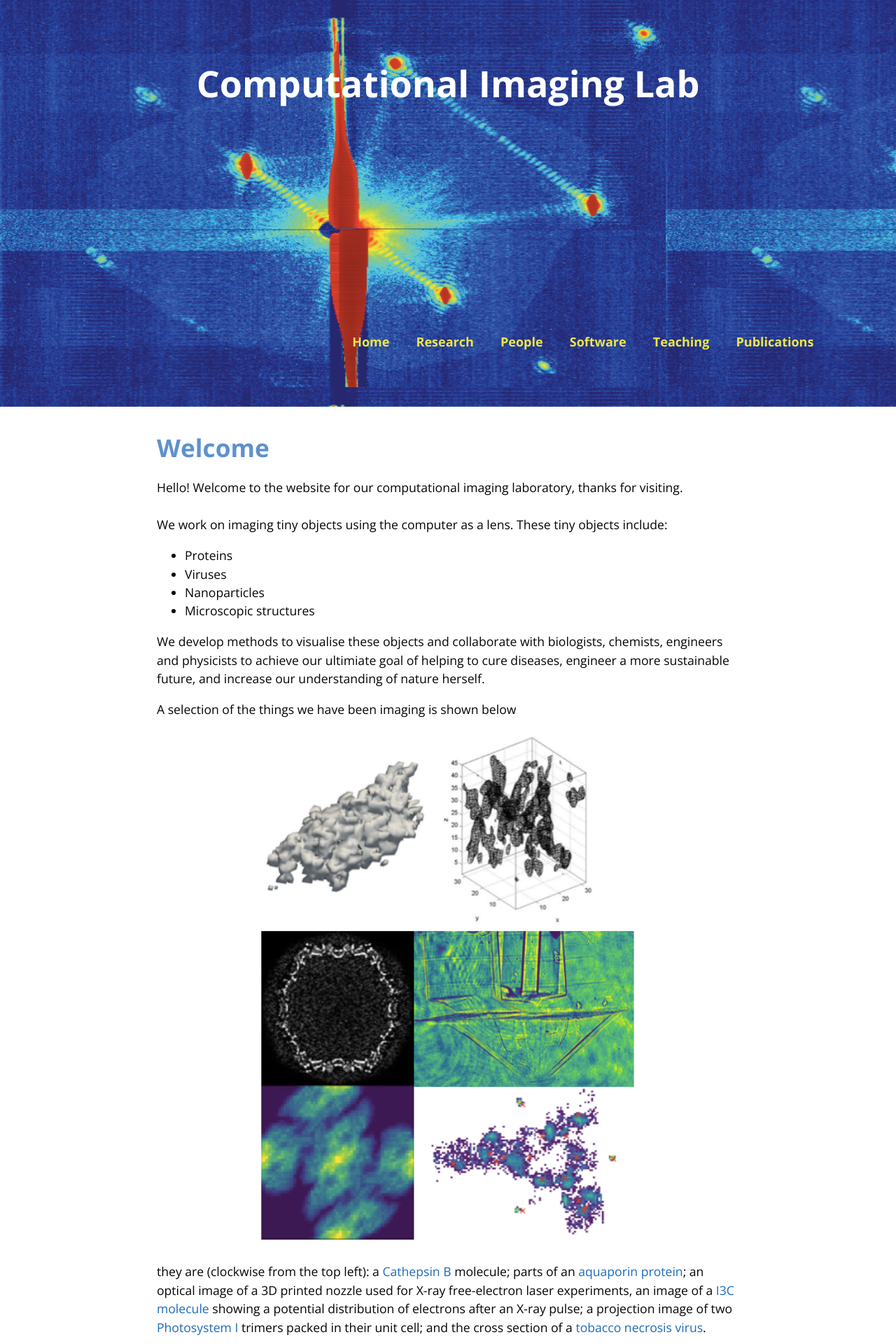
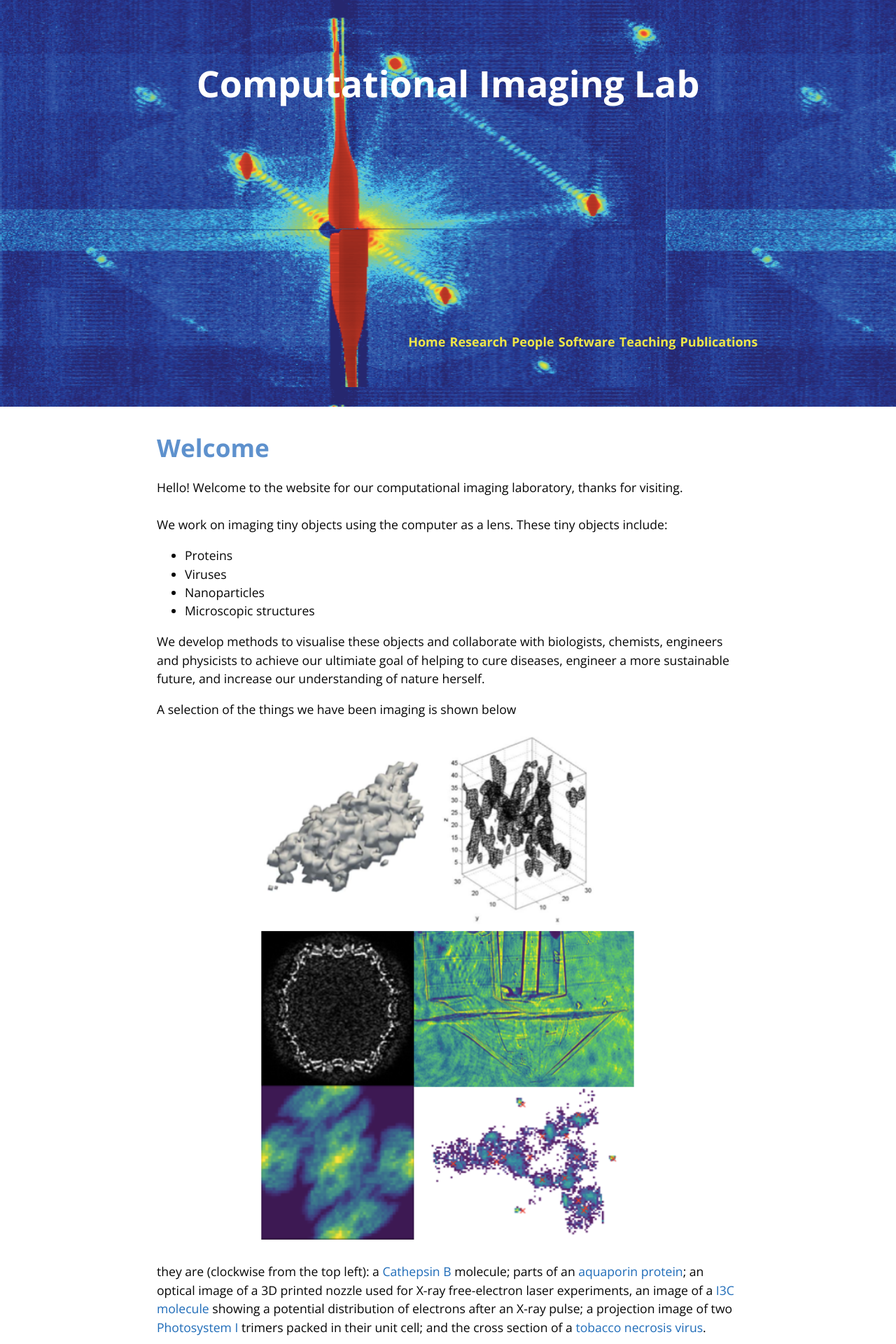
Before and after one commit to captvonsciencypants/computational-imaging-lab, a Jekyll site: the page built from index.md, in a window 1280 px wide. Shown: the top 1920 px of the page at 70% size. Built offline with Jekyll 4.4.1, drawn with Linux system fonts in a browser that asks for light colours; our own code applies the rules of GitHub Pages for plain Markdown files; the repository's description, which GitHub fills in, is left out.

Commit message:
Update jekyll-theme-cayman.scss

```diff
--- a/_sass/jekyll-theme-cayman.scss
+++ b/_sass/jekyll-theme-cayman.scss
@@ -84,7 +84,7 @@ a {
   }
 
   + .btn {
-    margin-left: 0.0rem; /* Spacing between buttons on the left of each button */
+    margin-left: -2.0rem; /* Spacing between buttons on the left of each button */
     margin-right: 0.0rem; /* Spacing between buttons on the right of each button */
   }
 
```
